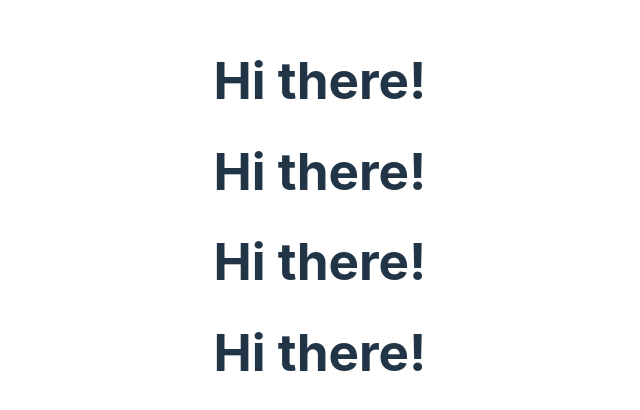
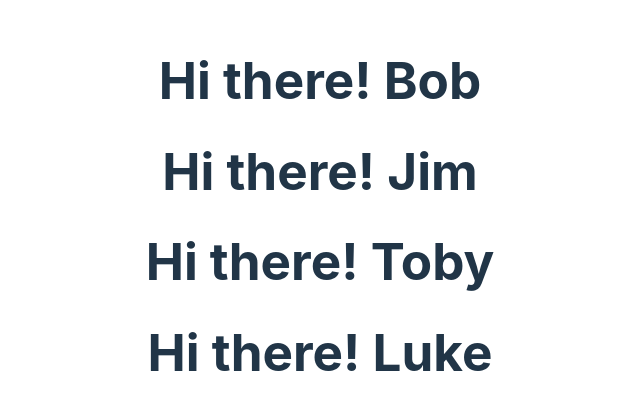
Before and after one commit to eyi739/testing-type, a React (Vite) app: page / in a window 1280 px wide. Shown: the part 184-594 px from the top of the page, without its empty margins (320-960 px from the left). Built offline with nearby package versions, Linux system fonts and the light colour scheme.

Commit message:
using props to display names in greeter component.

```diff
--- a/src/App.jsx
+++ b/src/App.jsx
@@ -4,10 +4,10 @@ import Greeter from "./Greeter"
 function App() {
  return (
  <div>
-    <Greeter/>
-    <Greeter/>
-    <Greeter/>
-    <Greeter/>
+    <Greeter person="Bob"/>
+    <Greeter person="Jim"/>
+    <Greeter person="Toby"/>
+    <Greeter person="Luke"/>
   </div>
 )}
 
--- a/src/Greeter.jsx
+++ b/src/Greeter.jsx
@@ -1,5 +1,5 @@
-function Greeter(){
-    return <h1>Hi there!</h1>;
+function Greeter({person}){
+    return <h1>Hi there! {person}</h1>;
 }
 
 export default Greeter
```
